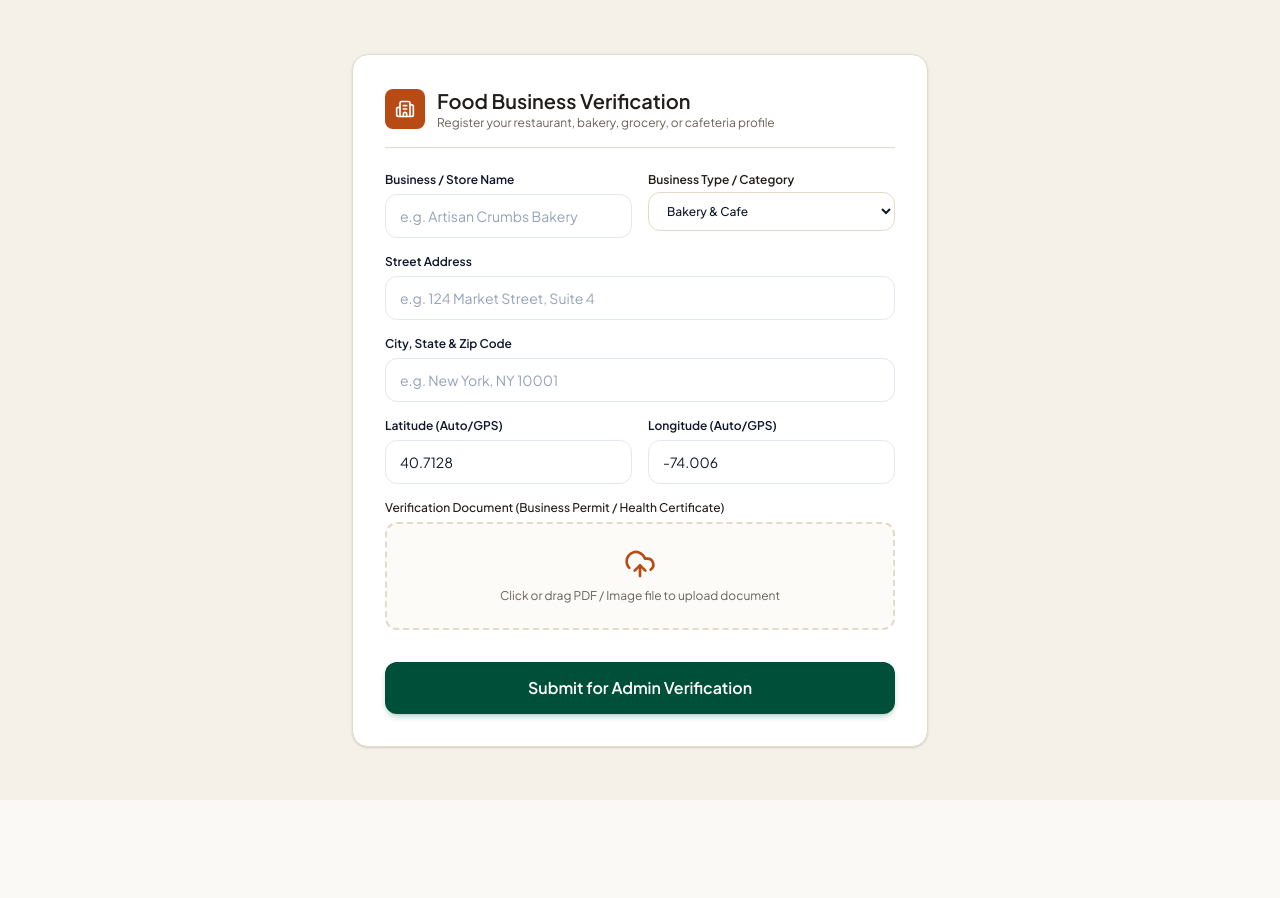
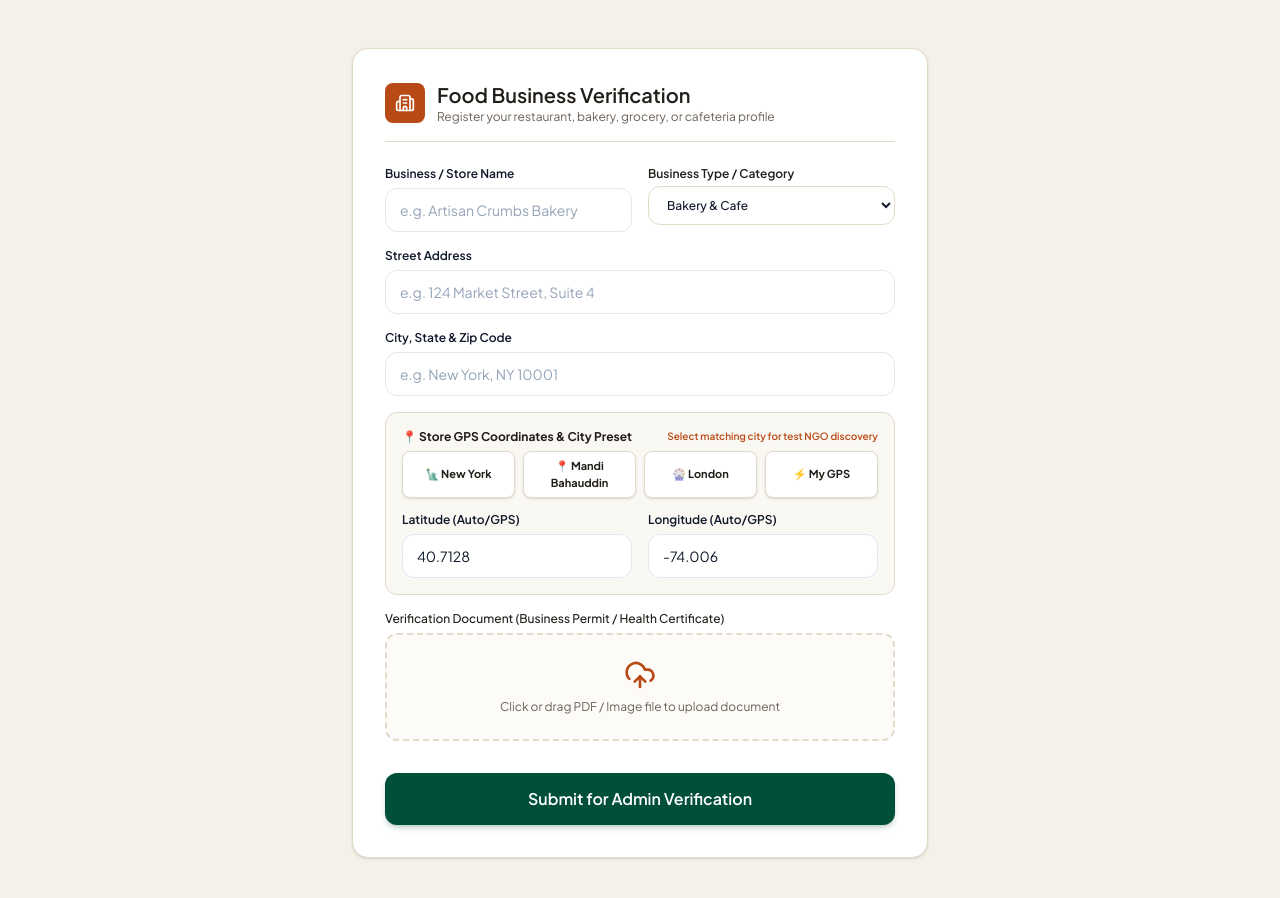
Before and after one commit to hassamnaveed44/food-redistribution, a Next.js app: page /business/onboarding in a window 1280 px wide. Shown: the top 898 px of the page. Before the commit the page ends 800 px from the top, so only its background shows below. Built offline with nearby package versions, Linux system fonts and the light colour scheme; no server answers.

Commit message:
Add GPS city presets to onboarding forms and regional fallback query to getMatchedListingsForNgo

```diff
--- a/src/app/business/onboarding/page.tsx
+++ b/src/app/business/onboarding/page.tsx
@@ -135,6 +135,58 @@ export default function BusinessOnboardingPage() {
             }
           />
 
+          <div className="flex flex-col gap-1.5 p-4 rounded-xl bg-[#F5F1E8]/50 border border-[#E3DBC9]">
+            <label className="text-xs font-bold text-[#211D19] flex items-center justify-between">
+              <span>📍 Store GPS Coordinates & City Preset</span>
+              <span className="text-[10px] text-[#B84A16] font-semibold">Select matching city for test NGO discovery</span>
+            </label>
+            <div className="grid grid-cols-2 sm:grid-cols-4 gap-2 mb-2">
+              <button
+                type="button"
+                onClick={() =>
+                  setFormData({ ...formData, latitude: 40.7128, longitude: -74.006, cityState: "New York, NY 10001" })
+                }
+                className="px-2.5 py-1.5 rounded-lg bg-white border border-[#E3DBC9] text-[11px] font-bold text-[#211D19] hover:bg-[#B84A16] hover:text-white transition-all shadow-sm"
+              >
+                🗽 New York
+              </button>
+              <button
+                type="button"
+                onClick={() =>
+                  setFormData({ ...formData, latitude: 32.5861, longitude: 73.4912, cityState: "Mandi Bahauddin, 50400" })
+                }
+                className="px-2.5 py-1.5 rounded-lg bg-white border border-[#E3DBC9] text-[11px] font-bold text-[#211D19] hover:bg-[#B84A16] hover:text-white transition-all shadow-sm"
+              >
+                📍 Mandi Bahauddin
+              </button>
+              <button
+                type="button"
+                onClick={() =>
+                  setFormData({ ...formData, latitude: 51.5074, longitude: -0.1278, cityState: "London, UK" })
+                }
+                className="px-2.5 py-1.5 rounded-lg bg-white border border-[#E3DBC9] text-[11px] font-bold text-[#211D19] hover:bg-[#B84A16] hover:text-white transition-all shadow-sm"
+              >
+                🎡 London
+              </button>
+              <button
+                type="button"
+                onClick={() => {
+                  if (navigator.geolocation) {
+                    navigator.geolocation.getCurrentPosition((pos) => {
+                      setFormData({
+                        ...formData,
+                        latitude: Math.round(pos.coords.latitude * 10000) / 10000,
+                        longitude: Math.round(pos.coords.longitude * 10000) / 10000,
+                      });
+                    });
+                  }
+                }}
+                className="px-2.5 py-1.5 rounded-lg bg-white border border-[#E3DBC9] text-[11px] font-bold text-[#211D19] hover:bg-[#B84A16] hover:text-white transition-all shadow-sm"
+              >
+                ⚡ My GPS
+              </button>
+            </div>
+
             <div className="grid grid-cols-2 gap-4">
               <Input
                 label="Latitude (Auto/GPS)"
@@ -154,6 +206,7 @@ export default function BusinessOnboardingPage() {
                   setFormData({ ...formData, longitude: parseFloat(e.target.value) })
                 }
               />
+            </div>
           </div>
 
           <div className="flex flex-col gap-1.5">
--- a/src/app/ngo/onboarding/page.tsx
+++ b/src/app/ngo/onboarding/page.tsx
@@ -151,6 +151,58 @@ export default function NgoOnboardingPage() {
             helperText="Used by matching engine to match listing quantities to your capacity"
           />
 
+          <div className="flex flex-col gap-1.5 p-4 rounded-xl bg-[#F5F1E8]/50 border border-[#E3DBC9]">
+            <label className="text-xs font-bold text-[#211D19] flex items-center justify-between">
+              <span>📍 Shelter GPS Coordinates & City Preset</span>
+              <span className="text-[10px] text-[#25423A] font-semibold">Select matching city for test store matching</span>
+            </label>
+            <div className="grid grid-cols-2 sm:grid-cols-4 gap-2 mb-2">
+              <button
+                type="button"
+                onClick={() =>
+                  setFormData({ ...formData, latitude: 40.7138, longitude: -74.001, cityState: "New York, NY 10018" })
+                }
+                className="px-2.5 py-1.5 rounded-lg bg-white border border-[#E3DBC9] text-[11px] font-bold text-[#211D19] hover:bg-[#25423A] hover:text-white transition-all shadow-sm"
+              >
+                🗽 New York
+              </button>
+              <button
+                type="button"
+                onClick={() =>
+                  setFormData({ ...formData, latitude: 32.5861, longitude: 73.4912, cityState: "Mandi Bahauddin, 50400" })
+                }
+                className="px-2.5 py-1.5 rounded-lg bg-white border border-[#E3DBC9] text-[11px] font-bold text-[#211D19] hover:bg-[#25423A] hover:text-white transition-all shadow-sm"
+              >
+                📍 Mandi Bahauddin
+              </button>
+              <button
+                type="button"
+                onClick={() =>
+                  setFormData({ ...formData, latitude: 51.5074, longitude: -0.1278, cityState: "London, UK" })
+                }
+                className="px-2.5 py-1.5 rounded-lg bg-white border border-[#E3DBC9] text-[11px] font-bold text-[#211D19] hover:bg-[#25423A] hover:text-white transition-all shadow-sm"
+              >
+                🎡 London
+              </button>
+              <button
+                type="button"
+                onClick={() => {
+                  if (navigator.geolocation) {
+                    navigator.geolocation.getCurrentPosition((pos) => {
+                      setFormData({
+                        ...formData,
+                        latitude: Math.round(pos.coords.latitude * 10000) / 10000,
+                        longitude: Math.round(pos.coords.longitude * 10000) / 10000,
+                      });
+                    });
+                  }
+                }}
+                className="px-2.5 py-1.5 rounded-lg bg-white border border-[#E3DBC9] text-[11px] font-bold text-[#211D19] hover:bg-[#25423A] hover:text-white transition-all shadow-sm"
+              >
+                ⚡ My GPS
+              </button>
+            </div>
+
             <div className="grid grid-cols-2 gap-4">
               <Input
                 label="Latitude (Auto/GPS)"
@@ -170,6 +222,7 @@ export default function NgoOnboardingPage() {
                   setFormData({ ...formData, longitude: parseFloat(e.target.value) })
                 }
               />
+            </div>
           </div>
 
           <div className="flex flex-col gap-1.5">
--- a/src/features/listings/queries/getListings.ts
+++ b/src/features/listings/queries/getListings.ts
@@ -14,7 +14,7 @@ export async function getMatchedListingsForNgo(
   const bbox = getBoundingBox(ngoLat, ngoLon, radiusKm);
 
   // SQL bounding box filter at database layer
-  const rawListings = await prisma.listing.findMany({
+  let rawListings = await prisma.listing.findMany({
     where: {
       status: {
         in: ["OPEN", "REQUESTED", "MATCHED", "SCHEDULED"],
@@ -39,6 +39,27 @@ export async function getMatchedListingsForNgo(
     },
     orderBy: { createdAt: "desc" },
   });
+
+  // If no listings within tight 25km radius, fallback to all active surplus
+  if (rawListings.length === 0) {
+    rawListings = await prisma.listing.findMany({
+      where: {
+        status: {
+          in: ["OPEN", "REQUESTED", "MATCHED", "SCHEDULED"],
+        },
+      },
+      include: {
+        businessProfile: true,
+        claimRequests: {
+          include: {
+            ngoProfile: true,
+            buyerProfile: true,
+          },
+        },
+      },
+      orderBy: { createdAt: "desc" },
+    });
+  }
 
   const candidates = rawListings.map((l) => ({
     id: l.id,
```
Lines whose indentation alone changed are shown as unchanged.
